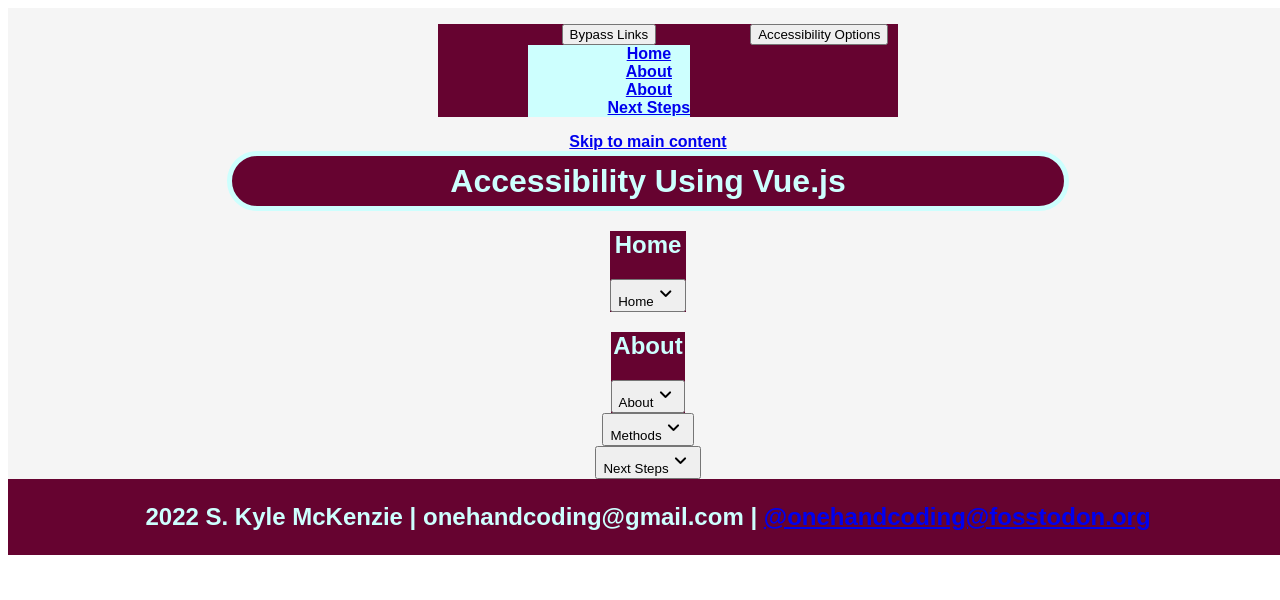
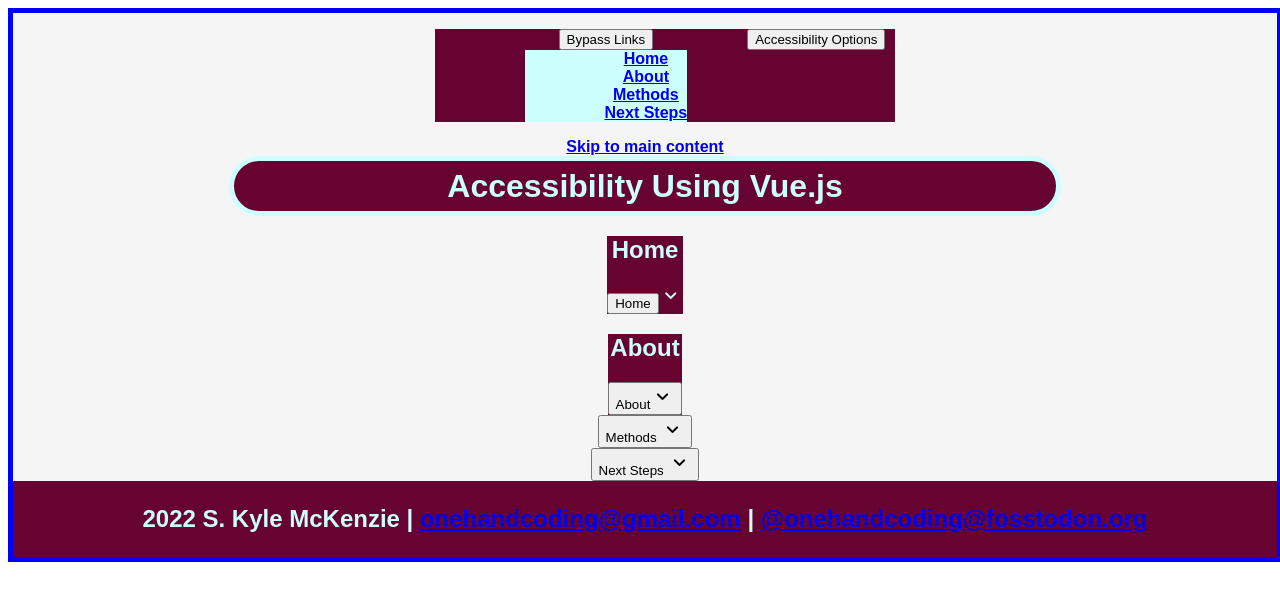
Before and after one commit to 1handcoding/skmckenzie, a Vue app: page / in a window 1280 px wide. Both pictures are taken after a click on the button "Bypass Links". Shown: the top 600 px of the page. Built offline with nearby package versions, Linux system fonts and the light colour scheme.

Commit message:
encapsulated some button logic into ariaButton

```diff
--- a/src/App.vue
+++ b/src/App.vue
@@ -26,14 +26,15 @@ import FooterBox from "@/components/FooterBox.vue";
 
 }
 #masterbox {
-  min-width: 100vw;
+  min-width: 100%;
   text-align: center;
-  width: 100%;
   height: 100%;
   background-color:whitesmoke;
   display: flex;
   flex-flow: column nowrap;
   align-items: center;
+  border: 5px solid blue ;
+  margin: 0 0;
 }
 
 .button {
--- a/src/components/AccessBar.vue
+++ b/src/components/AccessBar.vue
@@ -12,7 +12,7 @@ function toggleBypass() {
   bypassOpen.value = !bypassOpen.value
 }
 function accessOptions() {
-  showAccess.value = !showAccess.value
+  showAccess.value = !showAccess.value;
 }
 
 </script>
@@ -29,7 +29,7 @@ function accessOptions() {
                     <a href="aboutSection">About</a>
                 </ul>
                 <ul>
-                    <a href="methodsSection">About</a>
+                    <a href="methodsSection">Methods</a>
                 </ul>
                 <ul>
                     <a href="nextSection">Next Steps</a>
@@ -51,7 +51,7 @@ function accessOptions() {
 </template>
 <style>
 #menubar {
-  width: 100%;
+  min-width: 100%;
   display: inline-flex;
   justify-content: space-around;
 }
--- /dev/null
+++ b/src/components/FancyList.vue
@@ -0,0 +1,25 @@
+<script setup>
+import { ref } from 'vue'
+
+const props = defineProps(['api-url', 'per-page'])
+
+
+</script>
+
+<template>
+<button vslot:id>
+</button>
+</template>
+
+<style scoped>
+  ul {
+    list-style-type: none;
+    padding: 5px;
+    background: linear-gradient(315deg, #42d392 25%, #647eff);
+  }
+  li {
+    padding: 5px 20px;
+    margin: 10px;
+    background: #fff;
+  }
+</style>
--- a/src/components/FooterBox.vue
+++ b/src/components/FooterBox.vue
@@ -6,7 +6,7 @@
 </script>
 <template>
   <div id="footer" class="colorNegative" :class="{hcmNegative: hiContrastOn}">
-    <p>2022 S. Kyle McKenzie | onehandcoding@gmail.com | <a rel="me" href="
+    <p>2022 S. Kyle McKenzie | <a href="mailto:email@example.com">onehandcoding@gmail.com</a> | <a rel="me" href="
 https://fosstodon.org/@onehandcoding">@onehandcoding@fosstodon.org</a></p>
   </div>
 </template>
--- a/src/components/MainContent.vue
+++ b/src/components/MainContent.vue
@@ -1,10 +1,12 @@
+<!-- eslint-disable @typescript-eslint/no-unused-vars -->
 <script setup lang="ts">
 import { ref } from 'vue';
 import { useAccessOptionsStore } from "@/stores/accessOptionsStore";
 import { storeToRefs } from 'pinia';
-
+import ariaButton from '@/components/ariaButton.vue'
 const store = useAccessOptionsStore();
 const { hiContrastOn } = storeToRefs(store);
+
 let expIcon = "expand_more";
 let expIcon2 = "expand_more";
 let expIcon3 = "expand_more";
@@ -14,8 +16,11 @@ let showAbout = ref(false);
 let showMethods = ref(false);
 let showNext = ref(false);
 
+const url= "url"
+
 function toggleHome() {
   showHome.value = !showHome.value;
+  document.getElementById("homeSection")!.focus();
   if (showHome.value) {
     expIcon="expand_less"
   }
@@ -50,13 +55,21 @@ function toggleNext() {
     expIcon2="expand_more"
   }
 }
-
+function toggleExpand(nameExp: string, showProp: boolean) {
+  if (nameExp) {
+    expIcon2="expand_less"
+  }
+  else {
+    expIcon2="expand_more"
+  }
+}
 </script>
 <template>
+
   <div class="expandyBox">
-    <div class="secBar; colorNegative" :class="{ hcmNegative: hiContrastOn }"><h2 id="homeSection">Home</h2><span></span><button type="button" :aria-expanded="showHome" aria-controls="show_home" class="secButton"
-          @click.stop="toggleHome()">Home<span class="material-symbols-rounded">{{expIcon}}</span>
-          </button>
+    <div class="secBar; colorNegative" :class="{ hcmNegative: hiContrastOn }">
+      <h2 id="homeSection" ref="homeSection">Home</h2>
+      <ariaButton name="Home" id="homeButton" @click.stop="toggleHome()"/><span class="material-symbols-rounded">{{ expIcon }}</span>
     </div>
     <div v-show="showHome" class="secAnchor; colorPositive" :class="{ hcmPositive: hiContrastOn }">
       <p>Welcome to my accessibility demonstration</p>
@@ -65,7 +78,7 @@ function toggleNext() {
   <div class="expandyBox">
     <div class="colorNegative" :class="{ hcmNegative: hiContrastOn }">
       <h2 id="aboutSection">About</h2>
-      <button type="button" :aria-expanded="showAbout" aria-controls="show_about" class="secButton"
+      <button type="button" :aria-expanded="`${showAbout}`" aria-controls="show_about" class="secButton"
           @click.stop="toggleAbout()">About<span class="material-symbols-rounded">{{ expIcon2 }}</span>
           </button>
     </div>
@@ -75,8 +88,11 @@ function toggleNext() {
     </div>
   </div>
   <div class="expandyBox">
-    <div><button type="button" :aria-expanded="showMethods" aria-controls="show_methods" class="secButton" @click.stop="toggleMethods()">Methods<span class="material-symbols-rounded">{{expIcon3}}</span>
-          </button>
+    <div>
+      <button type="button" :aria-expanded="`${showMethods}`" aria-controls="show_methods" class="secButton" @click.stop="toggleMethods()">
+        Methods
+        <span class="material-symbols-rounded">{{expIcon3}}</span>
+      </button>
     </div>
     <div v-show="showMethods">
       <h2 id="methodsSection" class="colorNegative" :class="{hcmNegative: hiContrastOn}">Methods</h2>
@@ -113,9 +129,11 @@ function toggleNext() {
     </div>
   </div>
   <div class="expandyBox">
-    <div><button type="button" :aria-expanded="showNext" aria-controls="show_next_steps" class="secButton"
-          @click.stop="toggleNext()">Next Steps<span class="material-symbols-rounded">{{expIcon4}}</span>
-          </button>
+    <div>
+      <button type="button" :aria-expanded="`${showNext}`" aria-controls="show_next_steps" class="secButton" @click.stop="toggleNext()">
+        Next Steps
+        <span class="material-symbols-rounded">{{expIcon4}}</span>
+      </button>
     </div>
     <div v-show="showNext">
       <h2 id="nextSection" class="colorNegative" :class="{hcmNegative: hiContrastOn}">Next Steps</h2>
--- /dev/null
+++ b/src/components/ariaButton.vue
@@ -0,0 +1,14 @@
+<!-- eslint-disable @typescript-eslint/no-unused-vars -->
+<script setup lang="ts">
+const props = defineProps({
+  name: String,
+  funct: String,
+  idProp: String,
+  showProp: Boolean,
+})
+
+</script>
+<template >
+  <button type="button" class="secButton" id="idProp" :aria-pressed=showProp @click.stop="`toggleExpand(${funct}, ${showProp})`">{{ name }}
+  </button>
+</template>
```
Also changed, not shown: src/components/ariaExpandBar.vue (added, +25 -0 lines), src/components/ariaHeading.vue (deleted, +0 -12 lines).
